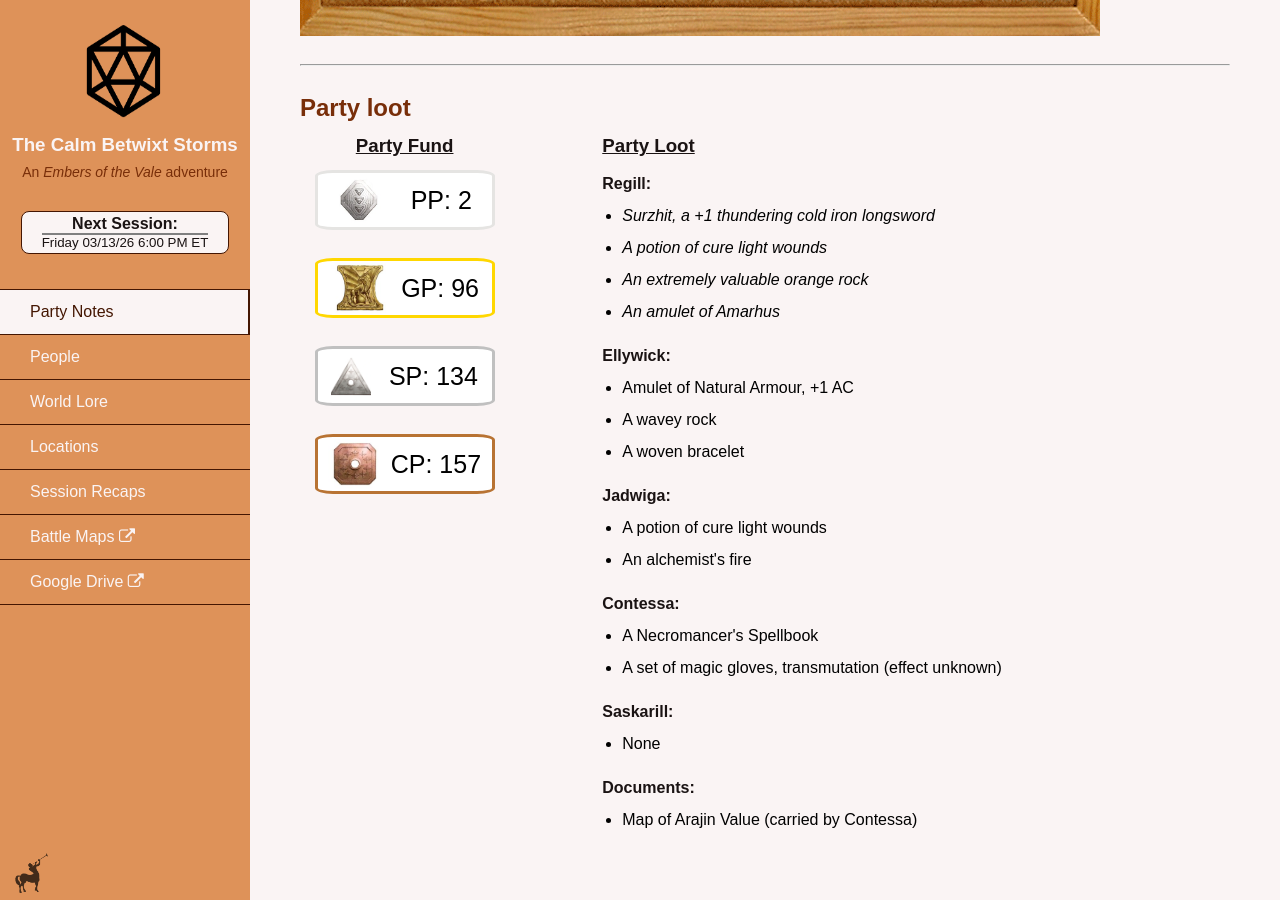
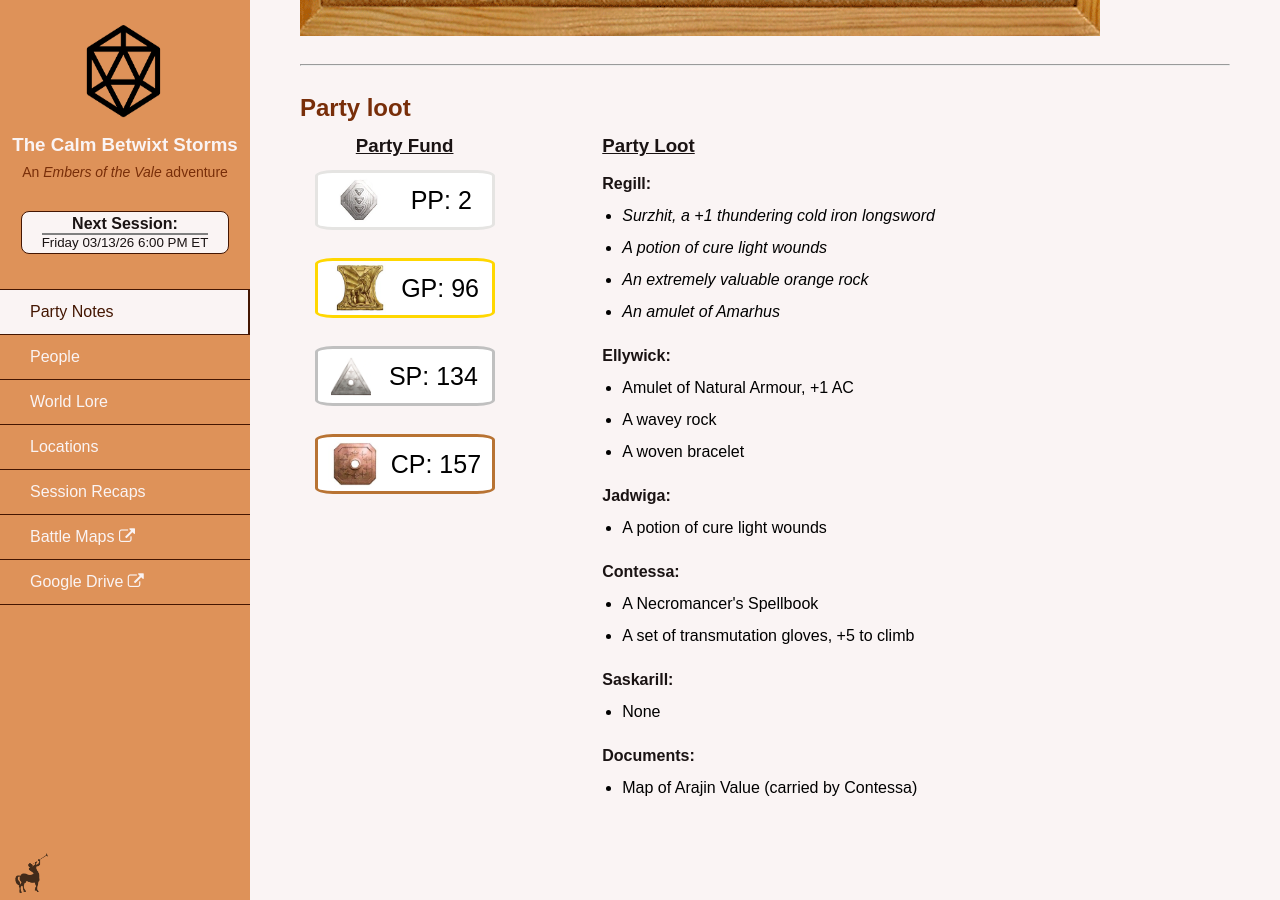
Before and after one commit to lambdr/calm_betwixt_storms, a Jekyll site: the page built from index.md, in a window 1280 px wide and 900 px high, scrolled down 720 px. Built offline with Jekyll 4.4.1, drawn with Linux system fonts in a browser that asks for light colours.

Commit message:
Update party_info.yml

```diff
--- a/_data/party_info.yml
+++ b/_data/party_info.yml
@@ -21,11 +21,10 @@ Ellywick:
 
 Jadwiga:
   - name: A potion of cure light wounds
-  - name: An alchemist's fire
 
 Contessa:
   - name: A Necromancer's Spellbook
-  - name: A set of magic gloves, transmutation (effect unknown)
+  - name: A set of transmutation gloves, +5 to climb
 
 Saskarill:
   - name: None
```
